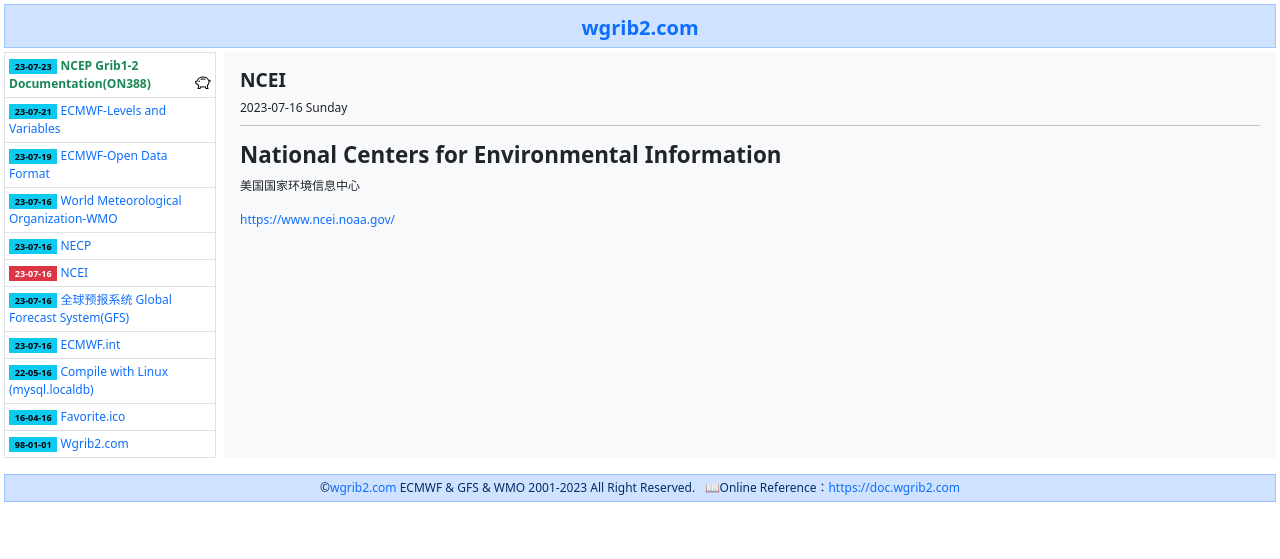
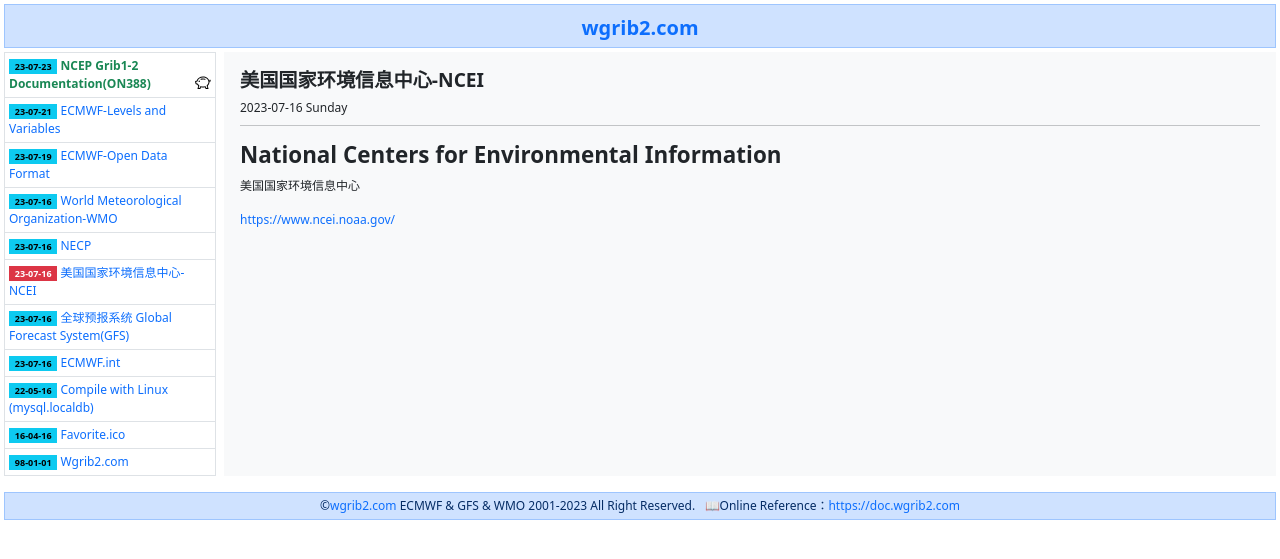
Before and after one commit to helloyuzz/wgrib2.com, a Jekyll site: the page built from _posts/2023-07-16-Who is NCEI.md, in a window 1280 px wide. Shown: the top 559 px of the page. Built offline with Jekyll 4.4.1, drawn with Linux system fonts in a browser that asks for light colours.

Commit message:
Update 2023-07-16-Who is NCEI.md

```diff
--- a/_posts/2023-07-16-Who is NCEI.md
+++ b/_posts/2023-07-16-Who is NCEI.md
@@ -1,5 +1,5 @@
 ---
-title: NCEI
+title: 美国国家环境信息中心-NCEI
 layout: post
 fixtop: false
 ---
```
